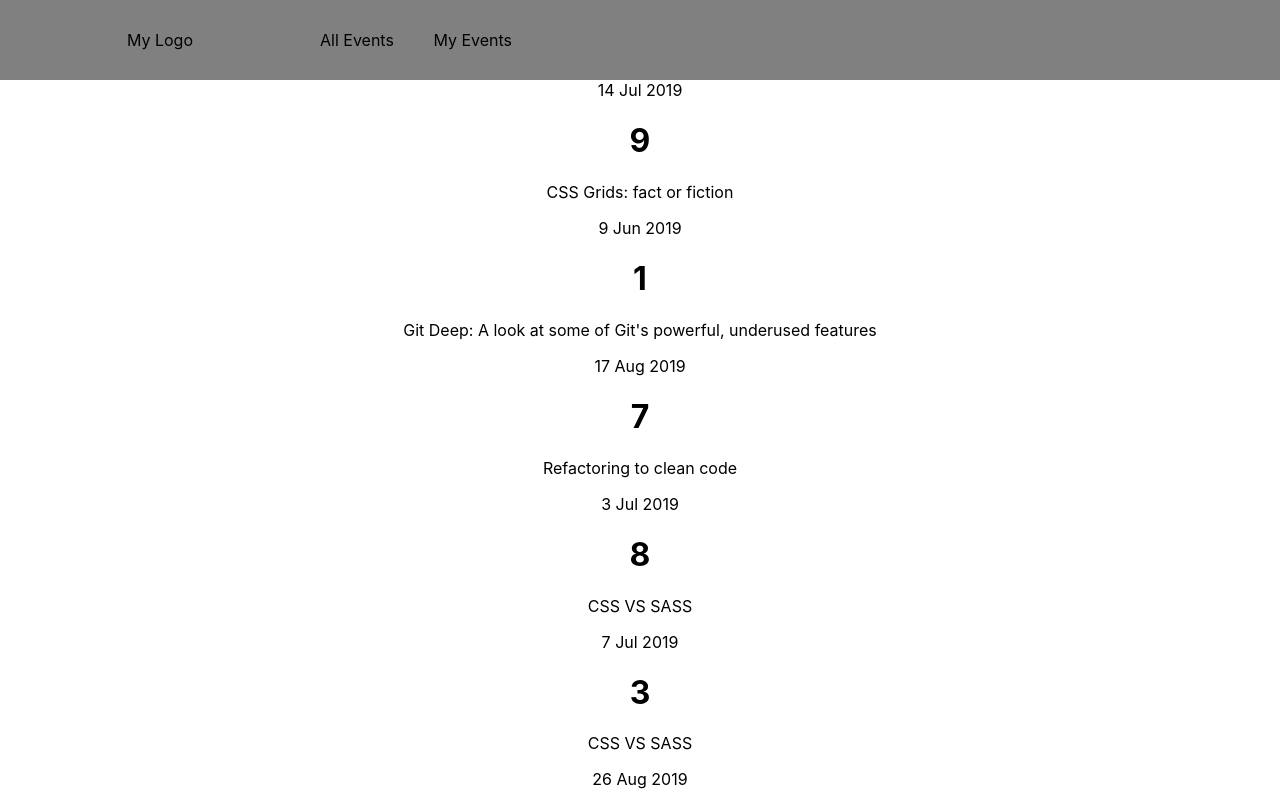
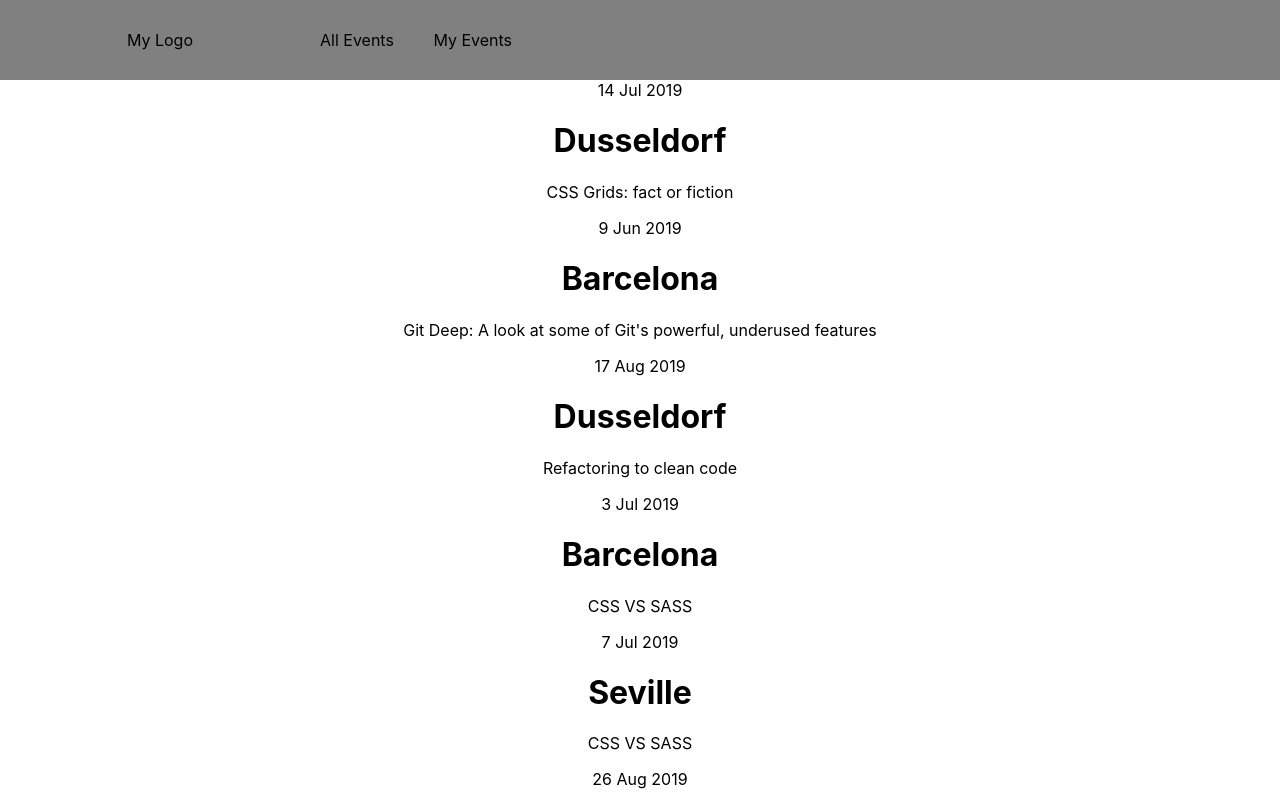
Before and after one commit to MarioSilvaPrada/event-organizer, a React (Create React App) app: page / in a window 1280 px wide. Shown: the top 800 px of the page. Built offline with nearby package versions, Linux system fonts and the light colour scheme.

Commit message:
updating

```diff
--- a/src/components/Events.tsx
+++ b/src/components/Events.tsx
@@ -1,30 +1,27 @@
 import React from "react";
 import styled from "styled-components";
-import Moment from 'react-moment';
+import Moment from "react-moment";
 
 import data from "../data/events.json";
 import cities from "../data/cities.json";
-
 
 const StyledEvents = styled.div`
   display: flex;
   flex-direction: column;
 `;
 
-const Events = () => {
-  return (
+const Events = () => (
   <StyledEvents>
     {data.map(event => {
       return (
         <div>
           <Moment format="D MMM YYYY">{event.startDate}</Moment>
-            <h1>{event.city}</h1>
+          <h1>{cities.map(city => (city.id === event.city ? city.name : ""))}</h1>
           <p>{event.name}</p>
         </div>
       );
     })}
   </StyledEvents>
 );
-};
 
 export default Events;
```
Lines whose indentation alone changed are shown as unchanged.
